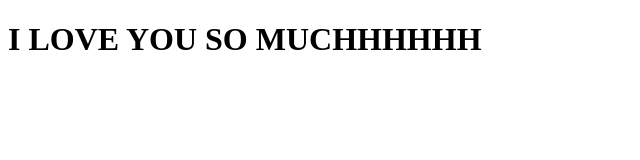
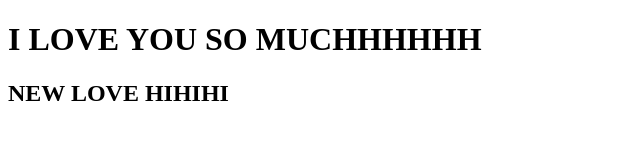
Before and after one commit to TuskBellion/I-Love-Sex, a plain HTML site: page index.html in a window 1280 px wide. Shown: the whole page, without its empty margins (0-640 px from the left). Drawn offline with Linux system fonts and the light colour scheme.

Commit message:
2nd commit

```diff
--- a/index.html
+++ b/index.html
@@ -7,5 +7,6 @@
 </head>
 <body>
     <h1>I LOVE YOU SO MUCHHHHHH</h1>
+    <h2>NEW LOVE HIHIHI</h2>
 </body>
 </html>
```
